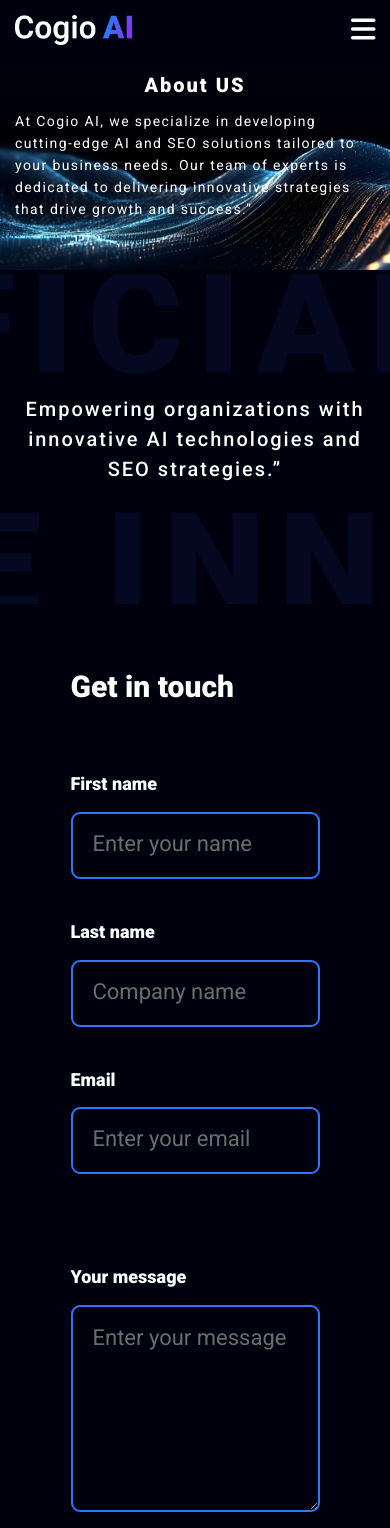
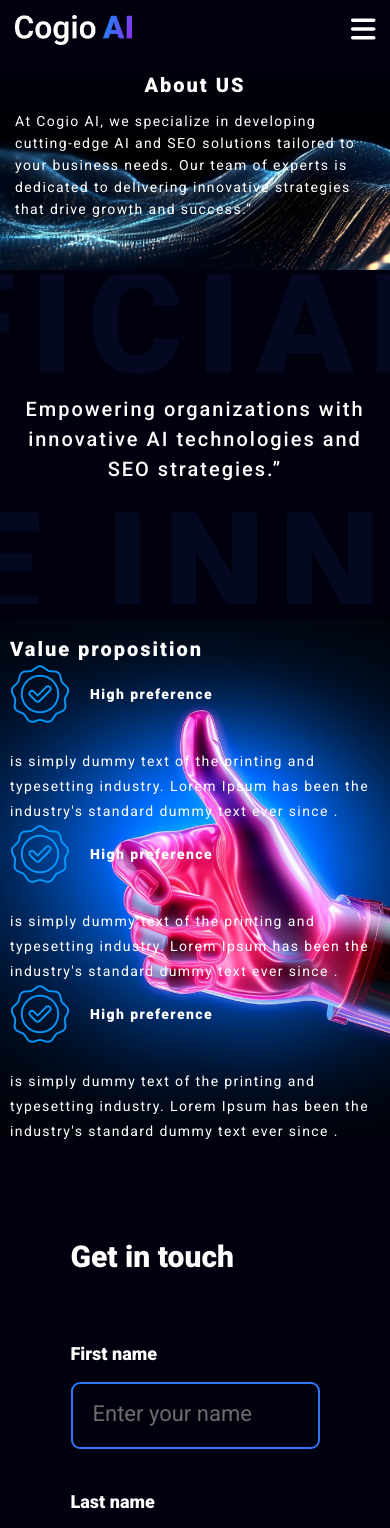
Before and after one commit to HenrikHovhannisyan/kesells-redesign, a React (Create React App) app: page /about in a window 390 px wide. Shown: the top 1528 px of the page. Built offline with nearby package versions, Linux system fonts and the light colour scheme.

Commit message:
Added Proposition section in About Us page

```diff
--- a/src/App.css
+++ b/src/App.css
@@ -6,6 +6,7 @@
   margin: 0;
   padding: 0;
   box-sizing: border-box;
+  color: #ffffff;
 }
 
 body {
--- /dev/null
+++ b/src/components/proposition/Item.jsx
@@ -0,0 +1,17 @@
+import React from "react";
+import Style from "./proposition.module.css";
+import CheckMark from "../../assets/icons/check-mark.png";
+
+const Item = ({ title, text }) => {
+  return (
+    <div className={Style.item}>
+      <h3 className={Style.item_title}>
+        <img src={CheckMark} alt="" />
+        {title}
+      </h3>
+      <p className={Style.item_text}>{text}</p>
+    </div>
+  );
+};
+
+export default Item;
--- /dev/null
+++ b/src/components/proposition/Proposition.jsx
@@ -0,0 +1,25 @@
+import React from "react";
+import Style from "./proposition.module.css";
+import Item from "./Item";
+
+const Proposition = () => {
+  return (
+    <section id={Style.proposition} className="container">
+      <h3 className={Style.title}>Value proposition</h3>
+      <Item
+        title="High preference"
+        text="is simply dummy text of the printing and typesetting industry. Lorem Ipsum has been the industry's standard dummy text ever since ."
+      />
+      <Item
+        title="High preference"
+        text="is simply dummy text of the printing and typesetting industry. Lorem Ipsum has been the industry's standard dummy text ever since ."
+      />
+      <Item
+        title="High preference"
+        text="is simply dummy text of the printing and typesetting industry. Lorem Ipsum has been the industry's standard dummy text ever since ."
+      />
+    </section>
+  );
+};
+
+export default Proposition;
--- /dev/null
+++ b/src/components/proposition/proposition.module.css
@@ -0,0 +1,136 @@
+#proposition {
+  background-image: url("../../assets/proposition.png");
+  padding: 50px 15px;
+  background-position: right;
+  background-repeat: no-repeat;
+}
+
+.item {
+  max-width: 680px;
+  width: 100%;
+}
+
+.title {
+  font-family: Roboto;
+  font-size: 40px;
+  font-weight: 900;
+  line-height: 60px;
+  letter-spacing: 0.1em;
+  text-align: left;
+}
+
+.item_title {
+  font-family: Roboto;
+  font-size: 24px;
+  font-weight: 900;
+  line-height: 60px;
+  letter-spacing: 0.1em;
+  display: flex;
+  align-items: center;
+  gap: 20px;
+  margin-bottom: 25px;
+}
+
+.item_text {
+  font-family: Roboto;
+  font-size: 24px;
+  font-weight: 400;
+  line-height: 50px;
+  letter-spacing: 0.1em;
+}
+
+/*=============== For medium devices ===============*/
+/* xxl */
+@media screen and (max-width: 1400px) {
+  .title {
+    font-size: 36px;
+    line-height: 54px;
+  }
+
+  .item_title {
+    font-size: 22px;
+    line-height: 50px;
+  }
+
+  .item_text {
+    font-size: 22px;
+    line-height: 45px;
+  }
+}
+/* xl */
+@media screen and (max-width: 1200px) {
+  .title {
+    font-size: 32px;
+    line-height: 48px;
+  }
+
+  .item_title {
+    font-size: 20px;
+    line-height: 45px;
+  }
+
+  .item_text {
+    font-size: 20px;
+    line-height: 40px;
+  }
+}
+/* lg */
+@media screen and (max-width: 992px) {
+  .title {
+    font-size: 28px;
+    line-height: 42px;
+  }
+
+  .item_title {
+    font-size: 18px;
+    line-height: 40px;
+  }
+
+  .item_text {
+    font-size: 18px;
+    line-height: 35px;
+  }
+}
+/* md */
+@media screen and (max-width: 768px) {
+  .title {
+    font-size: 24px;
+    line-height: 36px;
+  }
+
+  .item_title {
+    font-size: 16px;
+    line-height: 35px;
+  }
+
+  .item_text {
+    font-size: 16px;
+    line-height: 30px;
+  }
+
+  #proposition {
+    background-position: center;
+    background-size: cover;
+  }
+}
+/* sm */
+@media screen and (max-width: 576px) {
+  .title {
+    font-size: 20px;
+    line-height: 30px;
+  }
+
+  .item_title {
+    font-size: 14px;
+    line-height: 30px;
+  }
+
+  .item_text {
+    font-size: 14px;
+    line-height: 25px;
+  }
+
+  #proposition {
+    padding: 30px 10px;
+  }
+}
--- a/src/pages/about/About.jsx
+++ b/src/pages/about/About.jsx
@@ -5,6 +5,7 @@ import Footer from "../../components/footer/Footer";
 import Banner from "../../components/banner/Banner";
 import Banner_img from "../../assets/banner/about.png";
 import Top from "../../components/info/Top";
+import Proposition from "../../components/proposition/Proposition";
 
 const About = () => {
   return (
@@ -17,6 +18,7 @@ const About = () => {
           img={Banner_img}
         />
         <Top text="Empowering organizations with innovative AI technologies and SEO strategies.”" />
+        <Proposition />
         <Contact />
       </main>
       <Footer />
```
Also changed, not shown: src/assets/icons/check-mark.png (added), src/assets/proposition.png (added).
